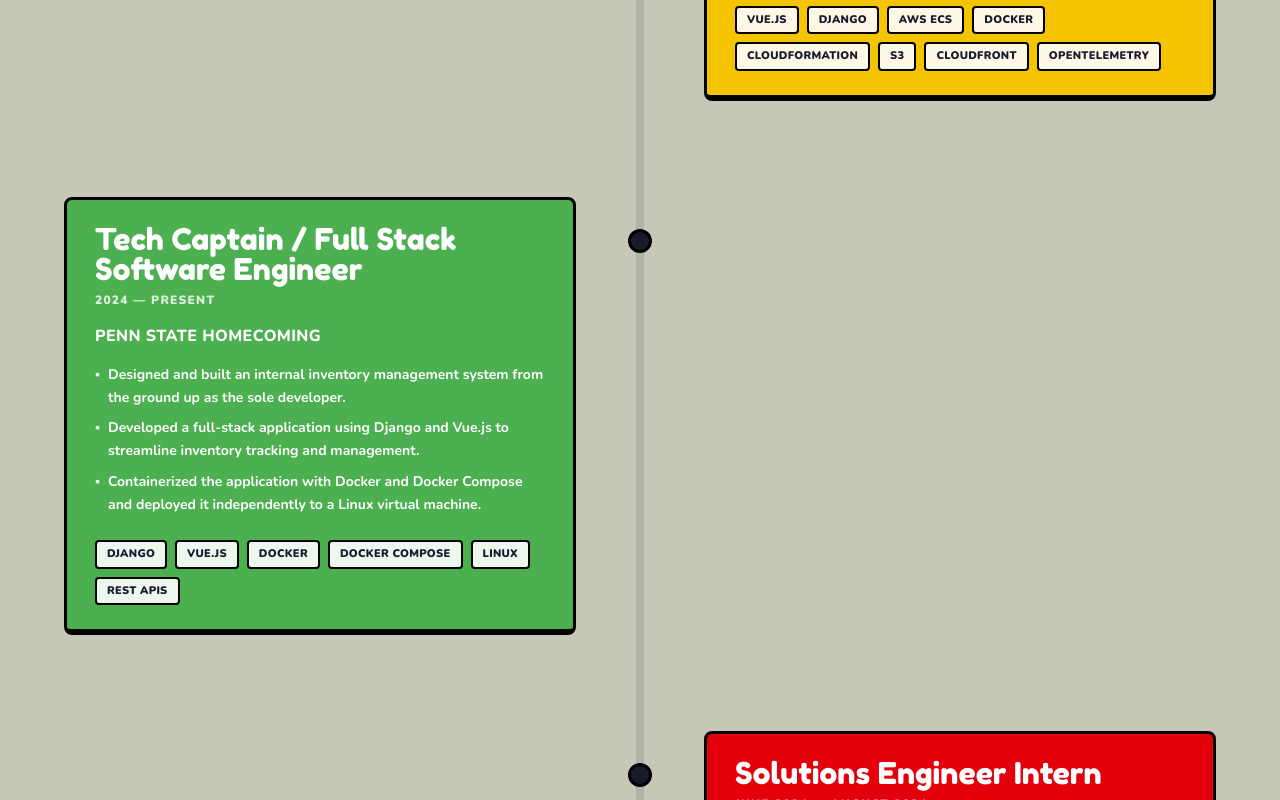
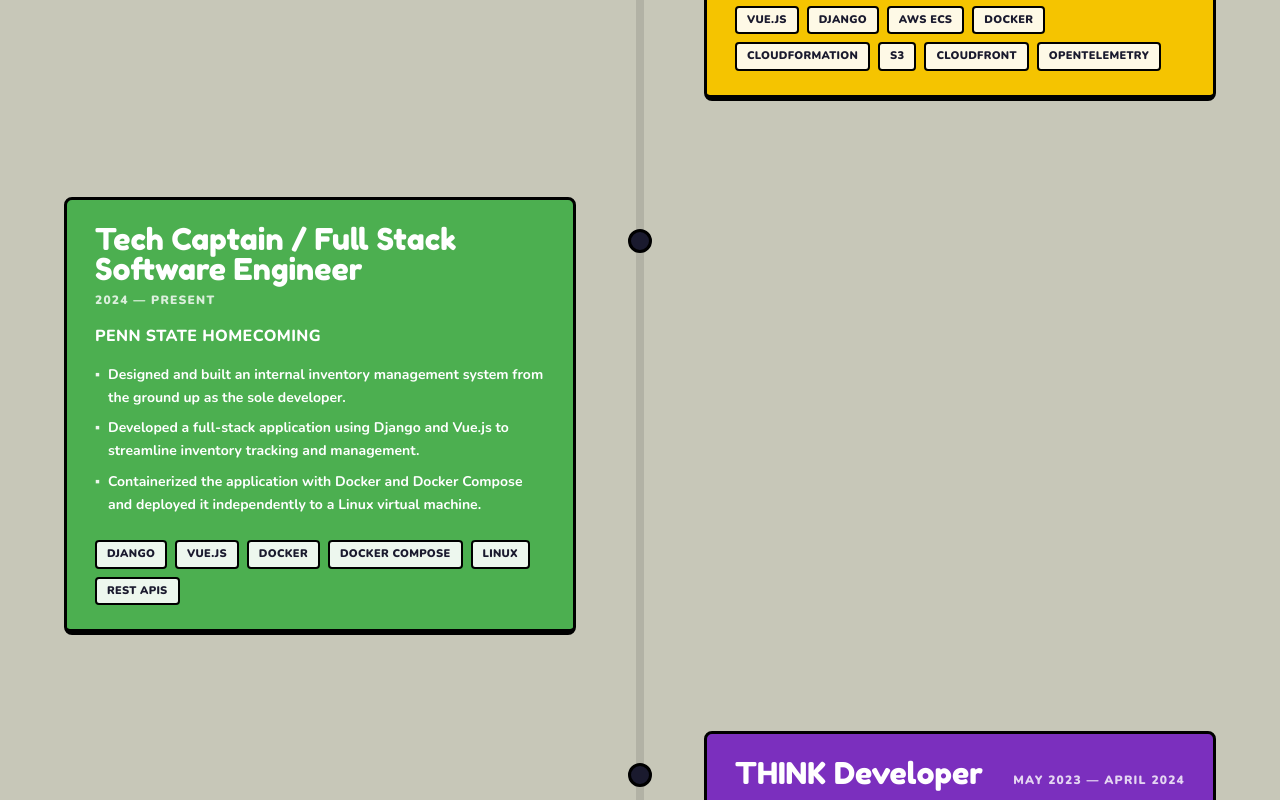
Before and after one commit to kunjp127/kunjp127.github.io, a React (Vite) app: page / in a window 1280 px wide. Shown: the part 2000-2800 px from the top of the page. Built offline with nearby package versions, Linux system fonts and the light colour scheme.

Commit message:
Additonal miscellanoues experiences

```diff
--- a/src/App.tsx
+++ b/src/App.tsx
@@ -8,7 +8,6 @@
 import Contact from "./components/Contact";
 import FloatingBricks from "./components/FloatingBricks";
 import ScrollProgress from "./components/ScrollProgress";
-import SectionDivider from "./components/SectionDivider";
 
 export default function App() {
   return (
--- a/src/components/Experience.tsx
+++ b/src/components/Experience.tsx
@@ -81,6 +81,23 @@
       ],
     },
     {
+      role: "THINK Developer",
+      company: "THON",
+      period: "May 2023 — April 2024",
+      color: "purple",
+      points: [
+        "Developed internal software powering THON's inner workings including finances, applications, and organizational operations.",
+        "Built and maintained local tools used across the organization to streamline workflows and data management.",
+        "Transitioned into the Lead Software Engineer role for store.thon.org after demonstrating impact on internal tooling.",
+      ],
+      stack: [
+        "Python",
+        "Django",
+        "JavaScript",
+        "Internal Tools",
+      ],
+    },
+    {
       role: "Solutions Engineer Intern",
       company: "Samtek Inc.",
       period: "June 2024 — August 2024",
@@ -97,6 +114,24 @@
         "Athena",
         "QuickSight",
         "Python",
+      ],
+    },
+    {
+      role: "IT Support Specialist",
+      company: "Penn State Scranton",
+      period: "Sept 2022 — Aug 2023",
+      color: "teal",
+      points: [
+        "Assisted professors, students, and staff in resolving IT issues ranging from basic connectivity to complex classroom hardware.",
+        "Debugged and maintained classroom technology including projectors, computers, microphones, and AV systems.",
+        "Imaged computers with PSU software across professor workstations, laptops, and personal devices; performed hands-on hardware troubleshooting.",
+      ],
+      stack: [
+        "Hardware",
+        "Imaging",
+        "Networking",
+        "AV Systems",
+        "Troubleshooting",
       ],
     },
   ];
```
